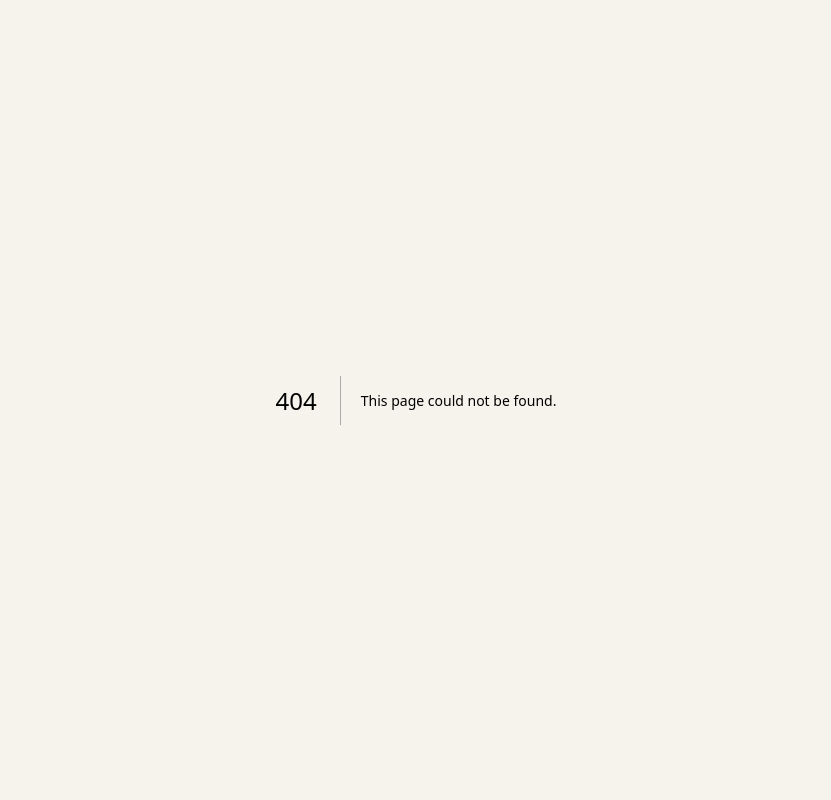
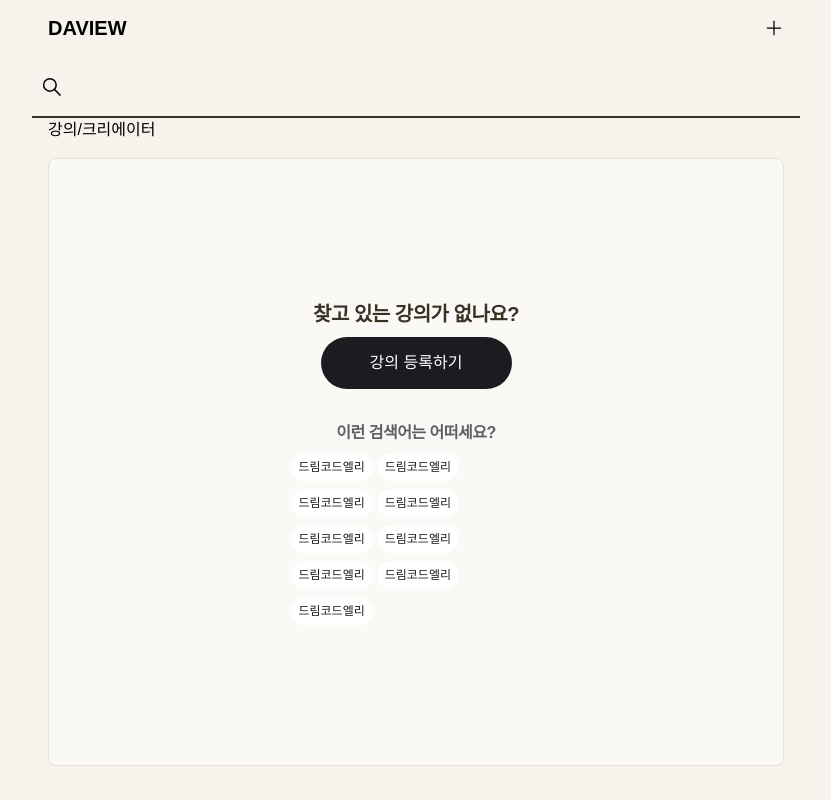
Before and after one commit to meetup-fe-next/daview-ui, a Next.js app: page /search/no-result in a window 1280 px wide. Before the commit this address had no page. Shown: the whole page, without its empty margins (224-1055 px from the left). Built offline with nearby package versions, Linux system fonts and the light colour scheme; no server answers.

Commit message:
feat: 검색 결과 없음 페이지 추가

```diff
--- /dev/null
+++ b/app/search/no-result/page.tsx
@@ -0,0 +1,19 @@
+import PageLayout from '@/components/PageLayout';
+import Header from '@/components/Header';
+import Input from '@/components/Input';
+import NoResultContainer from '@/ui/noResult/NoResultContainer';
+
+export default function Page() {
+  return (
+    <>
+      <PageLayout.TopFixed>
+        <Header />
+        <Input />
+      </PageLayout.TopFixed>
+      <PageLayout.Contents>
+        <nav>강의/크리에이터</nav>
+        <NoResultContainer />
+      </PageLayout.Contents>
+    </>
+  );
+}
--- /dev/null
+++ b/ui/noResult/NoResultContainer.tsx
@@ -0,0 +1,56 @@
+import cn from 'classnames';
+import Headline from '@/components/Typography/Headline';
+import Button from '@/components/Button';
+
+const NoResultContainer = () => {
+  return (
+    <>
+      <section
+        className={cn(
+          'mt-4 flex h-[calc(100vh-192px)] flex-col items-center justify-center justify-self-stretch rounded-lg border border-secondary-300 bg-secondary-100',
+        )}
+      >
+        <Headline type="h4" className={cn('mb-2')}>
+          찾고 있는 강의가 없나요?
+        </Headline>
+        <Button size="lg" color="dark" className={cn('mb-8 w-[191px]')}>
+          강의 등록하기
+        </Button>
+        <Headline type="h5" color="grey-600">
+          이런 검색어는 어떠세요?
+        </Headline>
+        <div className="mt-2 flex w-[251px] flex-wrap items-center gap-x-1 gap-y-2">
+          <Button color="white" size="sm">
+            드림코드엘리
+          </Button>
+          <Button color="white" size="sm">
+            드림코드엘리
+          </Button>
+          <Button color="white" size="sm">
+            드림코드엘리
+          </Button>
+          <Button color="white" size="sm">
+            드림코드엘리
+          </Button>
+          <Button color="white" size="sm">
+            드림코드엘리
+          </Button>
+          <Button color="white" size="sm">
+            드림코드엘리
+          </Button>
+          <Button color="white" size="sm">
+            드림코드엘리
+          </Button>
+          <Button color="white" size="sm">
+            드림코드엘리
+          </Button>
+          <Button color="white" size="sm">
+            드림코드엘리
+          </Button>
+        </div>
+      </section>
+    </>
+  );
+};
+
+export default NoResultContainer;
```
